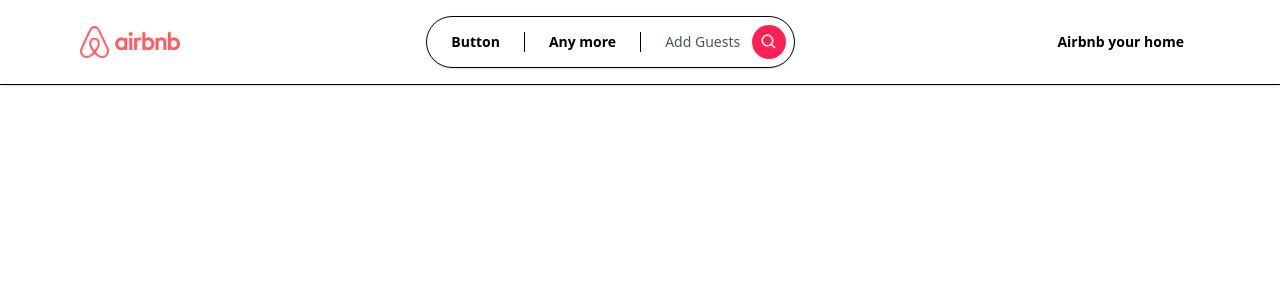
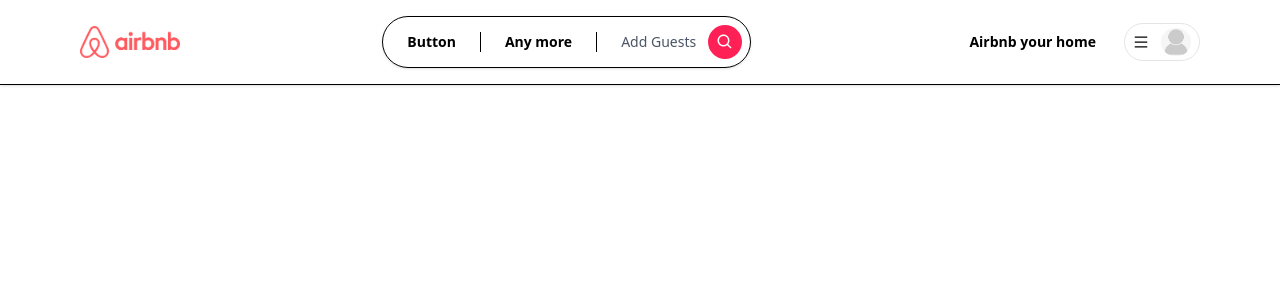
Before and after one commit to gauravdevkar27/airbnb, a Next.js app: page / in a window 1280 px wide. Shown: the top 300 px of the page. Built offline with nearby package versions, Linux system fonts and the light colour scheme.

Commit message:
created user menu button

```diff
--- /dev/null
+++ b/app/components/Avatar.tsx
@@ -0,0 +1,17 @@
+'use client';
+
+import Image from "next/image";
+
+const Avatar = () => {
+    return(
+        <Image
+        className="rounded-full"
+        height="30"
+        width="30"
+        alt="Avatar"
+        src="/images/placeholder.png"
+        />
+    )
+}
+
+export default Avatar;
--- /dev/null
+++ b/app/components/navbar/MenuItem.tsx
@@ -0,0 +1,26 @@
+'use client'
+
+interface MenuItemProps {
+    onclick: () => void;
+    label: string
+}
+
+const MenuItem: React.FC<MenuItemProps> = ({
+    onclick,
+    label
+}) => {
+    return(
+        <div
+        onClick={onclick}
+        className="
+        px-4
+        py-3
+        hover:bg-neutral-100
+        transition
+        font-semibold">
+         {label}
+        </div>
+    )
+}
+
+export default MenuItem
--- a/app/components/navbar/Navbar.tsx
+++ b/app/components/navbar/Navbar.tsx
@@ -23,7 +23,7 @@
                    >
                   <Logo/>
                   <Search/>
-                  <UserMenu />
+                  <UserMenu/>
 
                 </div>
             </Container>
--- a/app/components/navbar/UserMenu.tsx
+++ b/app/components/navbar/UserMenu.tsx
@@ -1,5 +1,17 @@
-'user client'
+'use client'
+
+import { AiOutlineMenu } from "react-icons/ai";
+import Avatar from "../Avatar";
+import { useCallback, useState } from "react";
+import MenuItem from "./MenuItem";
 const UserMenu = () => {
+
+    const [isOpen, setIsOpen] = useState(false)
+
+    const toggleOpen = useCallback(() => {
+        setIsOpen((val) => !val);
+    },[])
+
     return (
         <div className="relative">
             <div className="flex flex-row items-center gap-3">
@@ -20,7 +32,53 @@
                     Airbnb your home
 
                 </div>
+                <div
+                    onClick={toggleOpen}
+                    className="
+            p-4
+            md:py-1
+            md:px-2
+            border-[1px]
+            border-neutral-200
+            flex
+            flex-row
+            items-center
+            gap-3
+            rounded-full
+            cursor-pointer
+            hover:shadow-md
+            transition">
+                <AiOutlineMenu/>
+                <div className="hidden md:block">
+                    <Avatar/>
                 </div>
+                </div>
+            </div>
+            {isOpen && (
+                <div className="
+                absolute
+                rounded-xl
+                shadow-md
+                w-[40vw]
+                md:w-3/4
+                bg-white
+                overflow-hidden
+                right-0
+                top-12
+                text-sm">
+                    <div className="flex flex-col cursor-pointer">
+                        <>
+                        <MenuItem
+                        onClick={() => {}}
+                        label="Login"/>
+                        <MenuItem
+                        onClick={() => {}}
+                        label="Sign up"/>
+                        </>
+
+                    </div>
+                </div>
+            )}
         </div>
     )
 }
```
Also changed, not shown: public/images/placeholder.png (added). Lines whose indentation alone changed are shown as unchanged.
